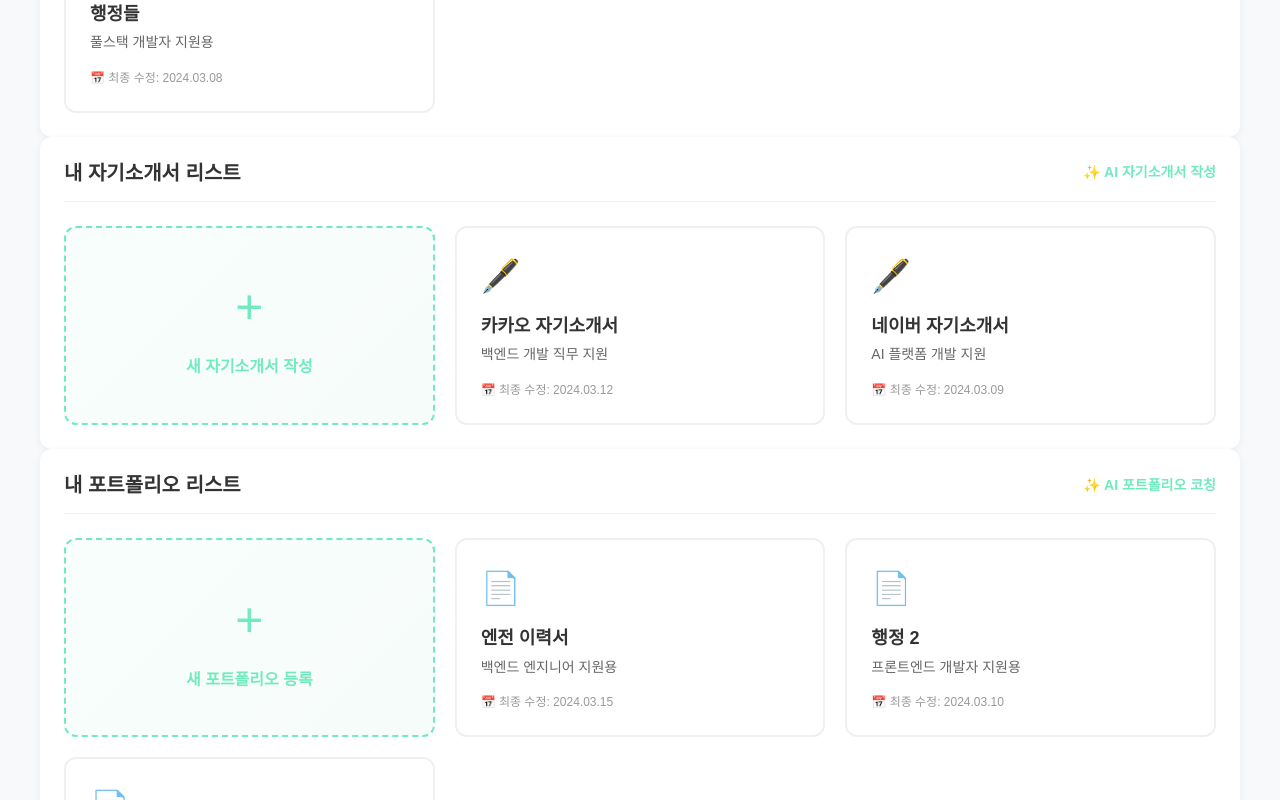
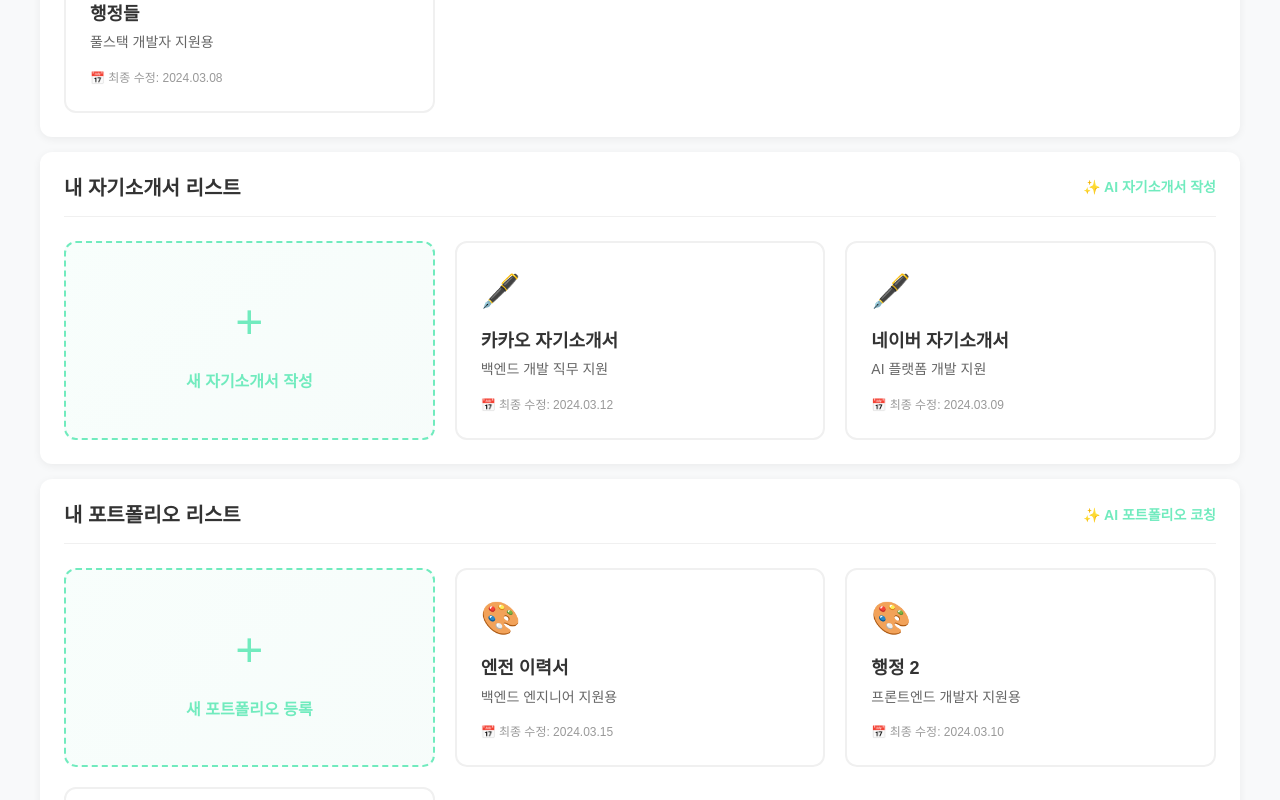
Before and after one commit to llbk-team/llbky-front, a Vue app: page /resume/list in a window 1280 px wide. Shown: the part 760-1560 px from the top of the page. Built offline with nearby package versions, Linux system fonts and the light colour scheme; no server answers; a web font is replaced by a local one.

Commit message:
fix: 이력서 메인화면 포트폴리오 상세페이지와 연결함

```diff
--- a/src/views/resume/ResumeMain.vue
+++ b/src/views/resume/ResumeMain.vue
@@ -127,10 +127,10 @@
               v-for="resume in resumeList"
               :key="resume.id"
               class="resume-card"
-              @click="goToResumeDetail(resume.id)"
+              @click="goToPortfolioDetail(resume.id)"
             >
               <div class="card-content">
-                <div class="resume-icon">📄</div>
+                <div class="resume-icon">🎨</div>
                 <div class="resume-info">
                   <h3 class="resume-title">{{ resume.title }}</h3>
                   <p class="resume-description">{{ resume.description }}</p>
@@ -182,6 +182,14 @@ const resumeList = ref([
 const goToResumeDetail = (resumeId) => {
   router.push(`/resume/coach?id=${resumeId}`)
 }
+
+const goToPortfolioDetail = () => {
+  router.push(`/resume/portfolio/coach`)
+}
+
+
+
+
 
 // API 호출로 이력서 리스트 조회
 const fetchResumeList = async () => {
@@ -375,6 +383,7 @@ onMounted(() => {
 /* 이력서 섹션 */
 .resume-section {
   background: white;
+  margin-top: 15px;
   border-radius: 12px;
   padding: 24px;
   box-shadow: 0 2px 8px rgba(0,0,0,0.06);
```
